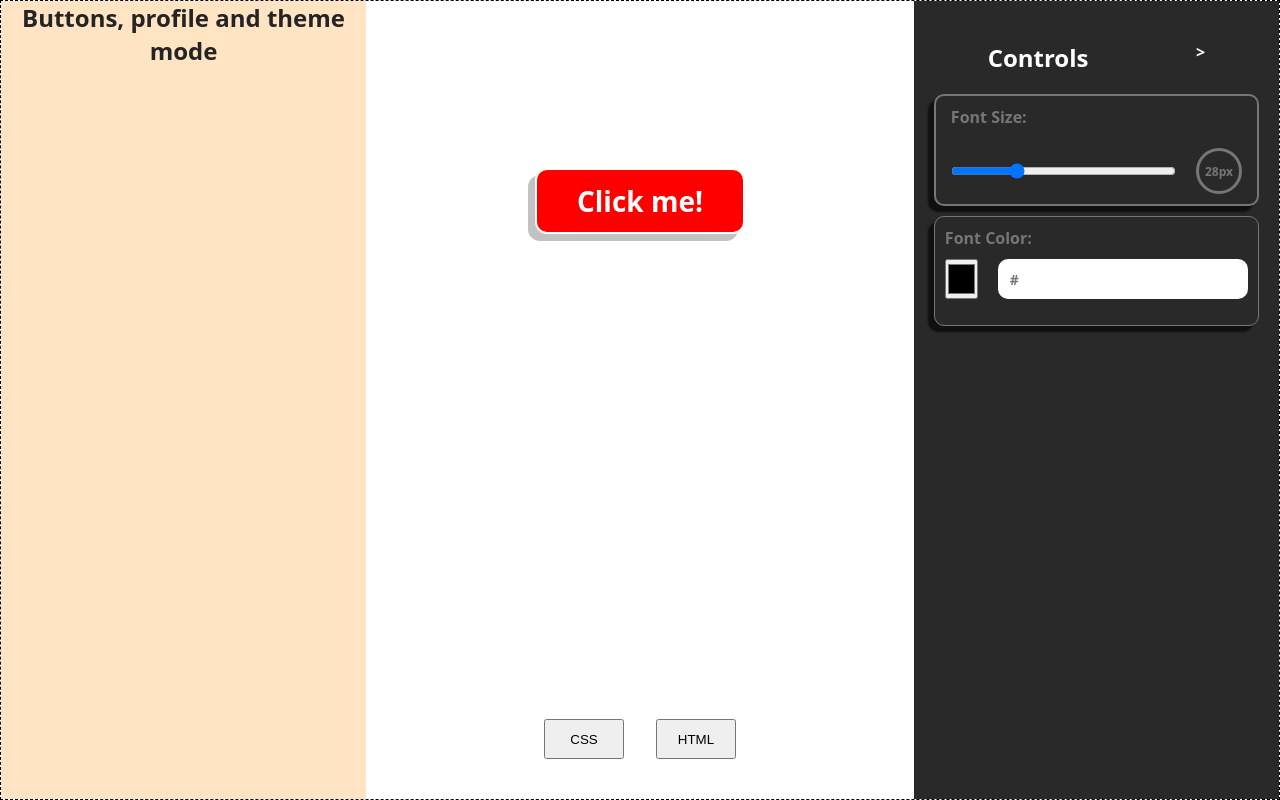
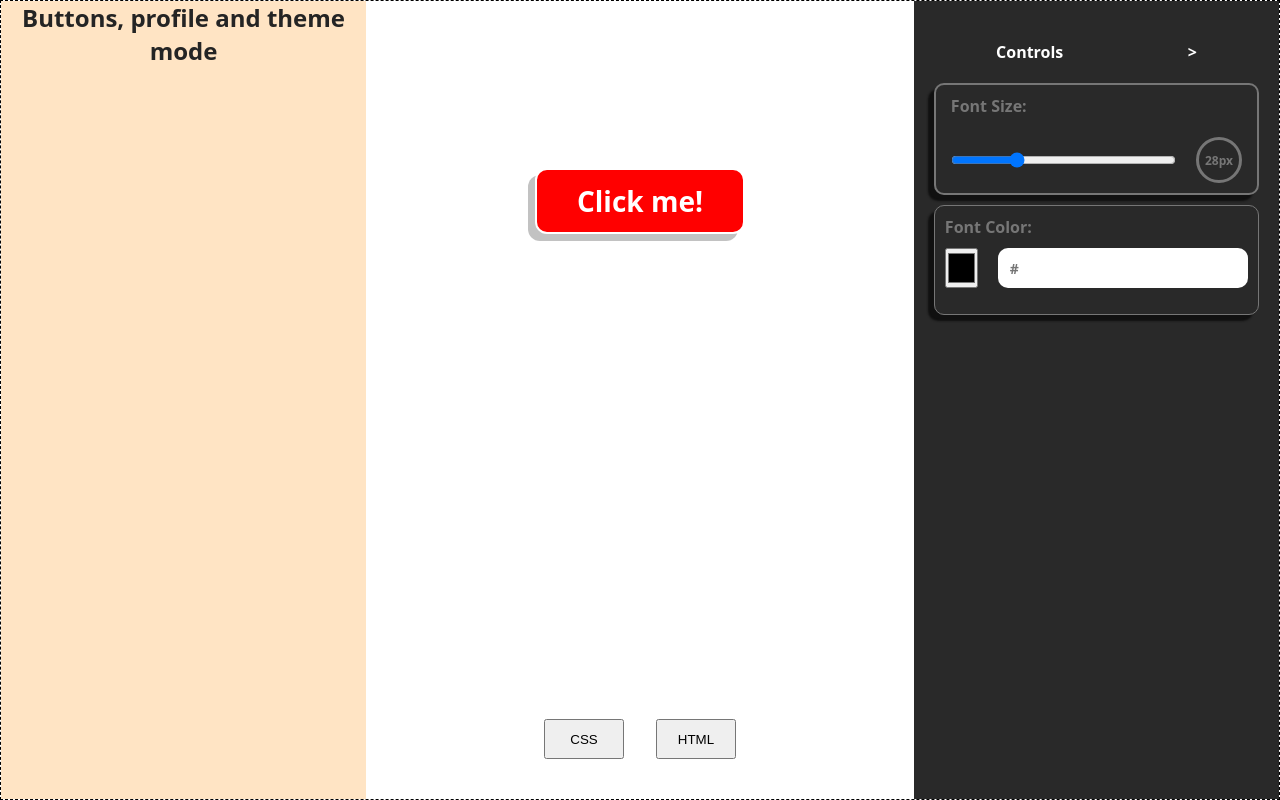
Before and after one commit to J-C-S-V/button-builder, a React (Vite) app: page / in a window 1280 px wide. Built offline with nearby package versions, Linux system fonts and the light colour scheme.

Commit message:
Update accordeon styles

```diff
--- a/src/components/Controls/Controls.module.css
+++ b/src/components/Controls/Controls.module.css
@@ -1,3 +1,3 @@
-.workbench__controls {
+.controls__font {
   gap: 1em;
 }
--- a/src/components/Controls/Controls.tsx
+++ b/src/components/Controls/Controls.tsx
@@ -38,7 +38,7 @@ export const Controls = ({
   fontSize: number;
 }) => {
   return (
-    <div className={styles["workbench__controls"]}>
+    <div className={styles["controls__font"]}>
       {/* <ChangeInnerText onTextChange={onTextChange} innerText={innerText} />
       <ChangeColor backgroundColor={backgroundColor} onColorChange={onBackgroundColorChange} />
       <ChangeBorderRadius onBorderRadiusChange={onBorderRadiusChange} borderRadius={borderRadius} /> */}
--- a/src/components/WorkBench/WorkBench.module.css
+++ b/src/components/WorkBench/WorkBench.module.css
@@ -24,3 +24,11 @@
   justify-content: space-around;
   padding: 2rem 0;
 }
+
+.workbench__checkbox {
+  display: none;
+}
+
+.workbench__checkbox:checked + div {
+  display: none;
+}
--- a/src/components/WorkBench/WorkBench.tsx
+++ b/src/components/WorkBench/WorkBench.tsx
@@ -107,7 +107,10 @@ export const WorkBench = () => {
       </div>
       <div className={styles["workbench__controls"]}>
         <div className={styles["workbench__header"]}>
-          <h2>Controls</h2>
+          <label htmlFor="controls" className={styles["workbench__label"]}>
+            Controls
+          </label>
+          <input className={styles["workbench__checkbox"]} type="checkbox" name="controls" id="controls" />
           <div>&gt;</div>
         </div>
         {true && (
```
